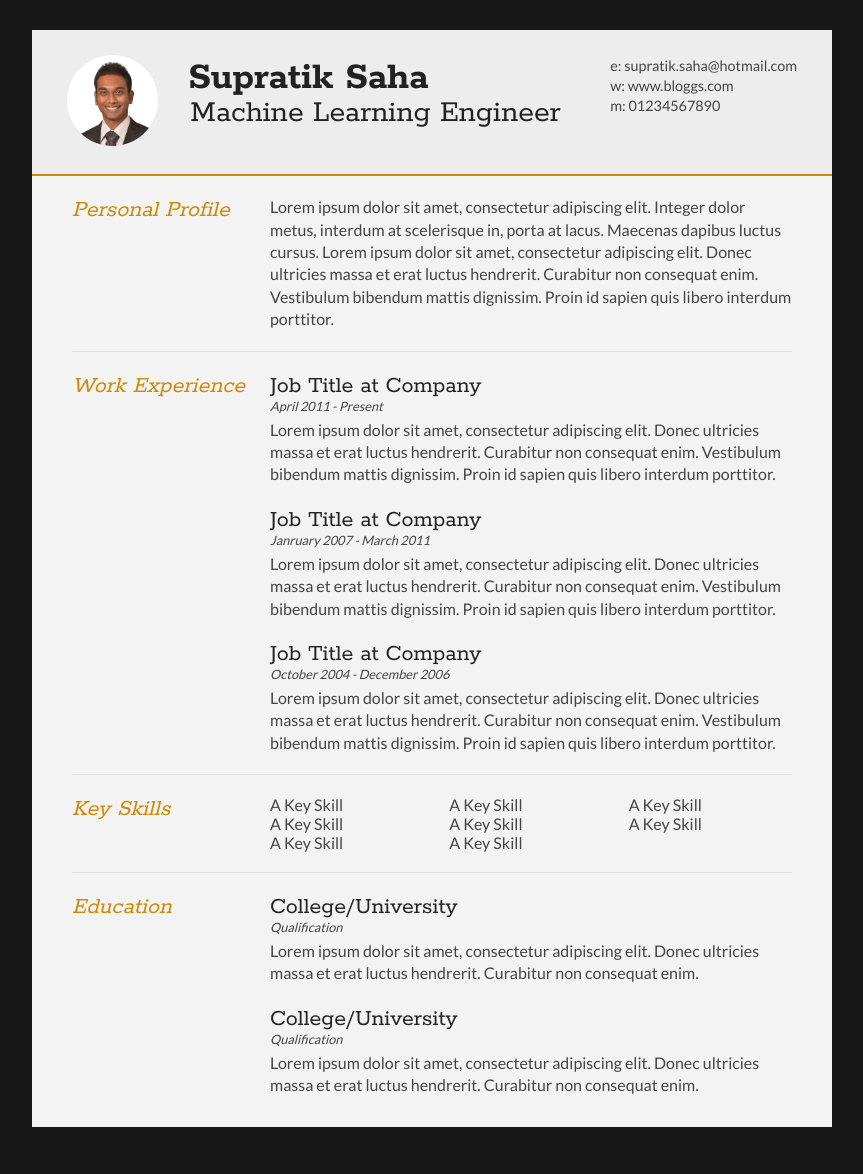
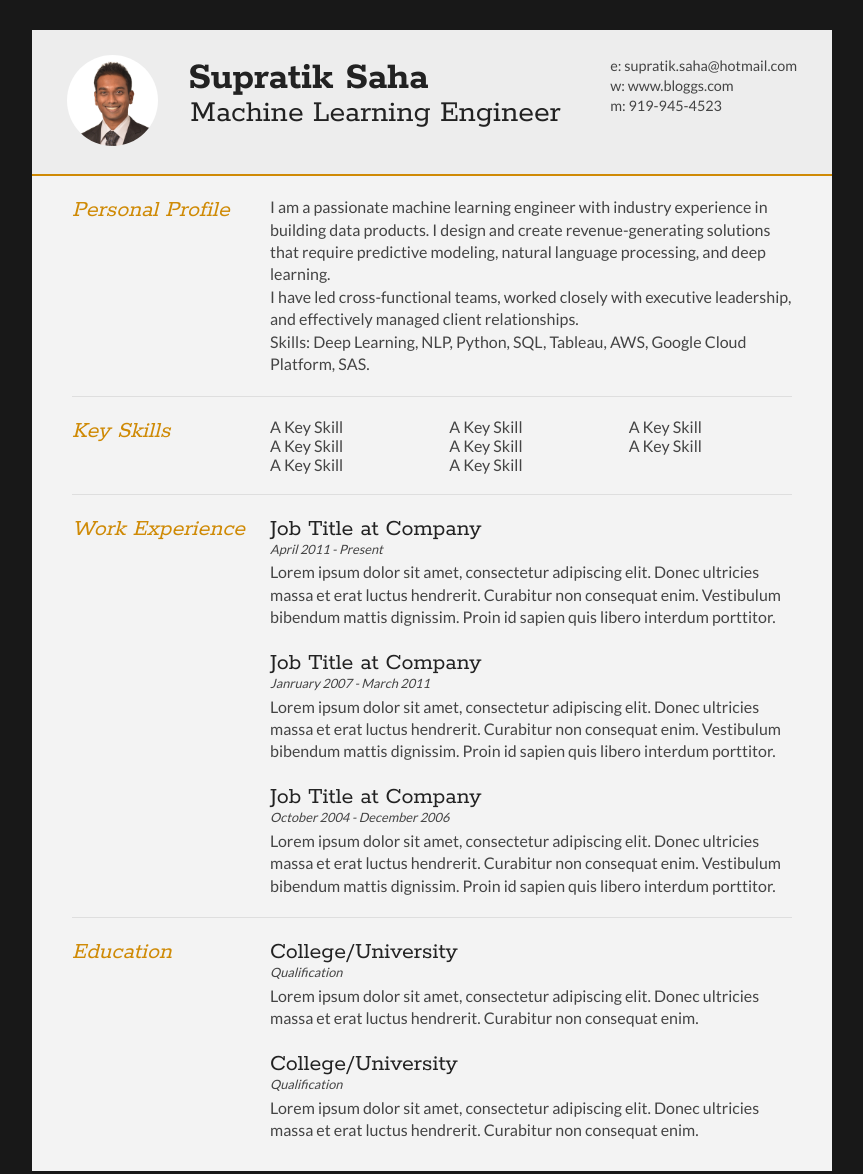
Before and after one commit to SupratikSaha/SupratikSaha.github.io, a plain HTML site: page index.html in a window 1280 px wide. Shown: the whole page, without its empty margins (208-1071 px from the left). Drawn offline with Linux system fonts and the light colour scheme.

Commit message:
fix: add details

```diff
--- a/index.html
+++ b/index.html
@@ -21,7 +21,7 @@
 <div id="cv" class="instaFade">
 	<div class="mainDetails">
 		<div id="headshot" class="quickFade">
-			<img src="headshot.jpg" alt="Alan Smith" />
+			<img src="headshot.jpg" alt="Supratik Saha" />
 		</div>
 
 		<div id="name">
@@ -33,7 +33,7 @@
 			<ul>
 				<li>e: <a href="mailto:supratik.saha@hotmail.com" target="_blank">supratik.saha@hotmail.com</a></li>
 				<li>w: <a href="http://www.bloggs.com">www.bloggs.com</a></li>
-				<li>m: 01234567890</li>
+				<li>m: 919-945-4523</li>
 			</ul>
 		</div>
 		<div class="clear"></div>
@@ -47,12 +47,35 @@
 				</div>
 
 				<div class="sectionContent">
-					<p>Lorem ipsum dolor sit amet, consectetur adipiscing elit. Integer dolor metus, interdum at scelerisque in, porta at lacus. Maecenas dapibus luctus cursus. Lorem ipsum dolor sit amet, consectetur adipiscing elit. Donec ultricies massa et erat luctus hendrerit. Curabitur non consequat enim. Vestibulum bibendum mattis dignissim. Proin id sapien quis libero interdum porttitor.</p>
+					<p>I am a passionate machine learning engineer with industry experience in building data products. I design and create revenue-generating solutions that require predictive modeling, natural language processing, and deep learning.</br>
+					   I have led cross-functional teams, worked closely with executive leadership, and effectively managed client relationships. </br>
+					   Skills: Deep Learning, NLP, Python, SQL, Tableau,  AWS, Google Cloud Platform, SAS.</p>
 				</div>
 			</article>
 			<div class="clear"></div>
 		</section>
 
+
+
+		<section>
+			<div class="sectionTitle">
+				<h1>Key Skills</h1>
+			</div>
+
+			<div class="sectionContent">
+				<ul class="keySkills">
+					<li>A Key Skill</li>
+					<li>A Key Skill</li>
+					<li>A Key Skill</li>
+					<li>A Key Skill</li>
+					<li>A Key Skill</li>
+					<li>A Key Skill</li>
+					<li>A Key Skill</li>
+					<li>A Key Skill</li>
+				</ul>
+			</div>
+			<div class="clear"></div>
+		</section>
 
 		<section>
 			<div class="sectionTitle">
@@ -77,27 +100,6 @@
 					<p class="subDetails">October 2004 - December 2006</p>
 					<p>Lorem ipsum dolor sit amet, consectetur adipiscing elit. Donec ultricies massa et erat luctus hendrerit. Curabitur non consequat enim. Vestibulum bibendum mattis dignissim. Proin id sapien quis libero interdum porttitor.</p>
 				</article>
-			</div>
-			<div class="clear"></div>
-		</section>
-
-
-		<section>
-			<div class="sectionTitle">
-				<h1>Key Skills</h1>
-			</div>
-
-			<div class="sectionContent">
-				<ul class="keySkills">
-					<li>A Key Skill</li>
-					<li>A Key Skill</li>
-					<li>A Key Skill</li>
-					<li>A Key Skill</li>
-					<li>A Key Skill</li>
-					<li>A Key Skill</li>
-					<li>A Key Skill</li>
-					<li>A Key Skill</li>
-				</ul>
 			</div>
 			<div class="clear"></div>
 		</section>
```
